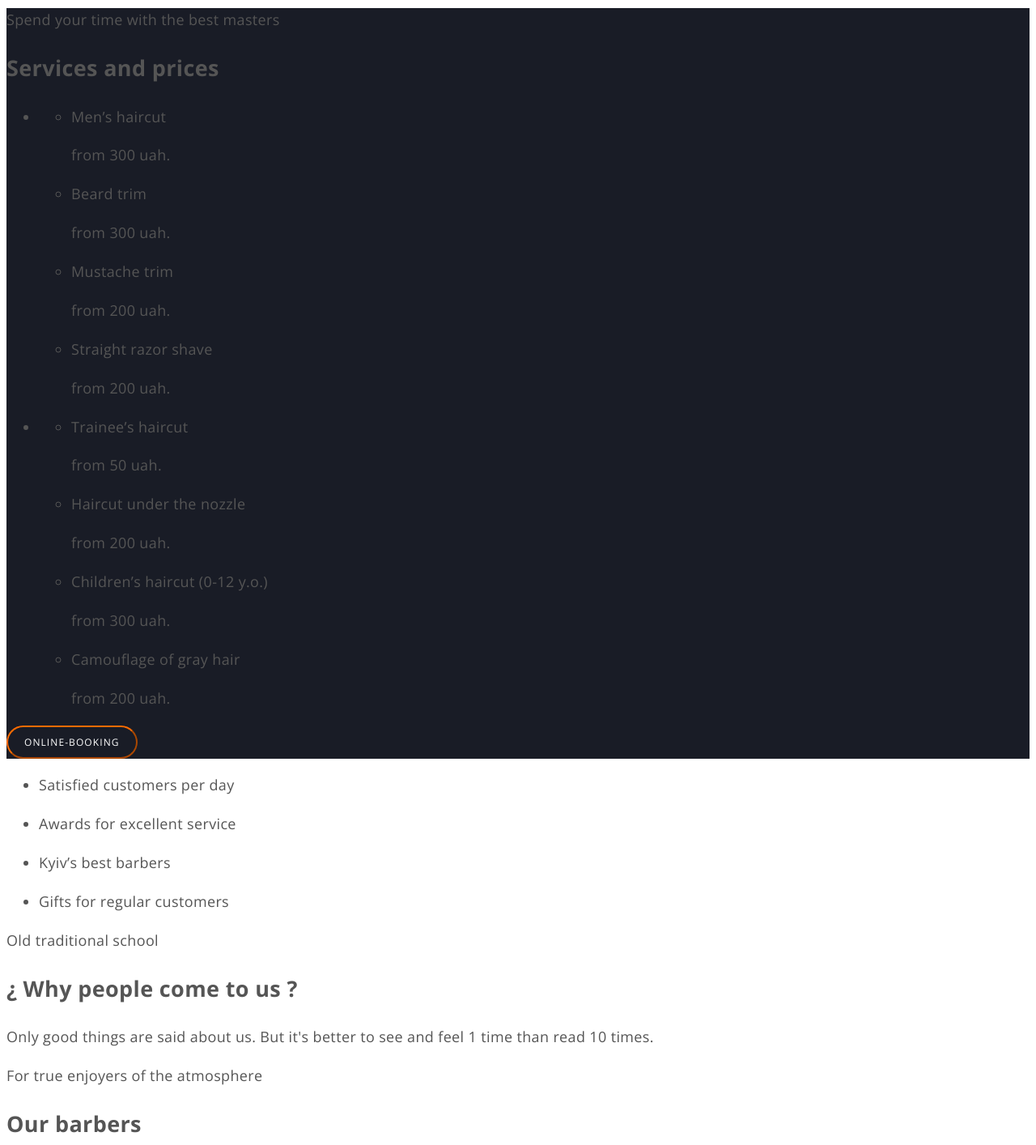
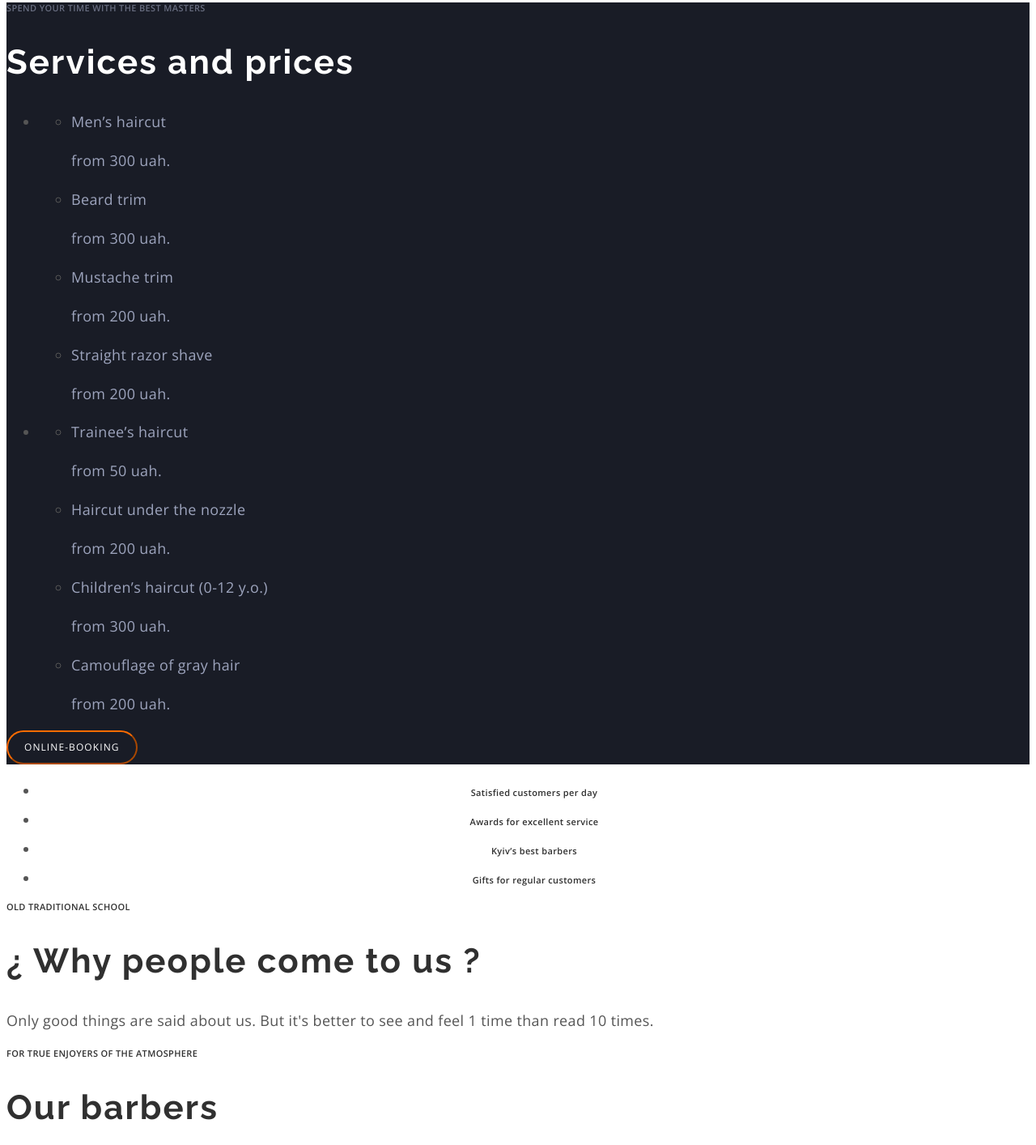
Before and after one commit to VladKapusta/barbershop, a plain HTML site: page index.html in a window 1280 px wide. Shown: the part 1728-3142 px from the top of the page at 81% size. Drawn offline with nearby package versions, Linux system fonts and the light colour scheme.

Commit message:
шрифт та колір тексту всієї сторінки

```diff
--- a/css/style.css
+++ b/css/style.css
@@ -113,11 +113,68 @@ body {
     color: var(--titel-text);
 }
 
-.price {
+.prices {
     background-color: var(--bg-onlain-book);
 }
-.prices {
-    display: flex;
-    justify-content: center;
-    align-items: center;
+.prices-pre-text {
+color: var(--hero-second-text);
+font-weight: 600;
+font-size: 11px;
+line-height: 1.36;
+text-transform: uppercase;
 }
+.prices-titel {
+    color: var(--white-text);
+font-family: 'Raleway', sans-serif;
+font-weight: 700;
+font-size: 42px;
+line-height: 1.16;
+letter-spacing: 0.05em;
+}
+.servis {
+    color: var(--hero-pram-text);
+}
+.price {
+    color: var(--hero-pram-text);
+}
+
+/* Features */
+.features-list-text {
+    color: var(--titel-text);
+font-weight: 600;
+font-size: 11px;
+line-height: 1.36;
+text-align: center;
+}
+.features-pre-text {
+    color: var(--titel-text);
+font-weight: 600;
+font-size: 11px;
+line-height: 1.36;
+text-transform: uppercase;
+}
+.features-titel {
+    color: var(--titel-text);
+    font-family: 'Raleway', sans-serif;
+font-weight: 700;
+font-size: 42px;
+line-height: 1.16;
+letter-spacing: 0.05em;
+}
+
+/* Barbers */
+.barber-pre-text {
+    color: var(--titel-text);
+font-weight: 600;
+font-size: 11px;
+line-height: 1.36;
+text-transform: uppercase;
+}
+.barber-titel {
+    color: var(--titel-text);
+    font-family: 'Raleway', sans-serif;
+font-weight: 700;
+font-size: 42px;
+line-height: 1.16;
+letter-spacing: 0.05em;
+}
--- a/index.html
+++ b/index.html
@@ -66,7 +66,7 @@
         </section>
 
         <!-- прайс -->
-        <section class="price">
+        <section class="prices">
             <p class="prices-pre-text">Spend your time with the best masters</p>
             <h2 class="prices-titel">Services and prices</h2>
             <ul class="list-price">
@@ -146,28 +146,15 @@
                     <img src="./imeges/empl1.jpg" alt="" width="370">
                     <h3 class="barber-list-name">John Smith</h3>
                     <p class="barber-list-posit">Extreme Barber</p>
-                    <a href=""><img src="./imeges/Ellipse.svg" alt=""></a>
-                    <a href=""><img src="./imeges/twitter.svg" alt=""></a>
-                    <a href=""><img src="./imeges/faceb.svg" alt=""></a>
-                    <a href=""><img src="./imeges/inst.svg" alt=""></a>
                 </li>
                 <li>
                     <img src="./imeges/empl2.jpg" alt="" width="370">
                     <h3 class="barber-list-name">Michele Doe</h3>
                     <p class="barber-list-posit">Extreme Barber</p>
-                    <a href=""><img src="./imeges/Ellipse.svg" alt=""></a>
-                    <a href=""><img src="./imeges/twitter.svg" alt=""></a>
-                    <a href=""><img src="./imeges/faceb.svg" alt=""></a>
-                    <a href=""><img src="./imeges/inst.svg" alt=""></a>
                 </li>
                 <li>
                     <img src="./imeges/empl3.jpg" alt="" width="370">
                     <h3 class="barber-list-name">Alan Black</h3>
-                    <p class="barber-list-posit">Extreme Barber</p>
-                    <a href=""><img src="./imeges/Ellipse.svg" alt=""></a>
-                    <a href=""><img src="./imeges/twitter.svg" alt=""></a>
-                    <a href=""><img src="./imeges/faceb.svg" alt=""></a>
-                    <a href=""><img src="./imeges/inst.svg" alt=""></a>
                 </li>
             </ul>
         </section>
```
